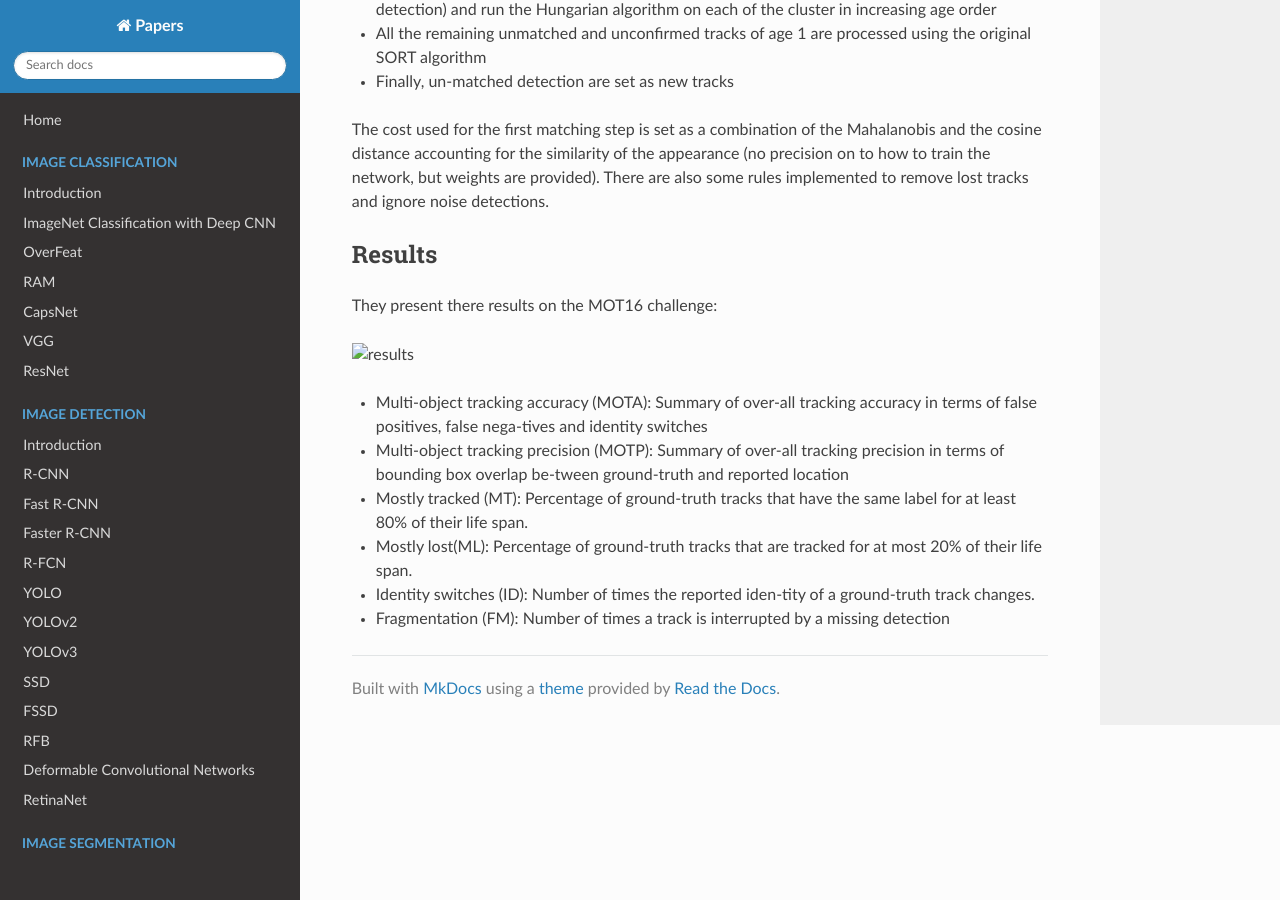
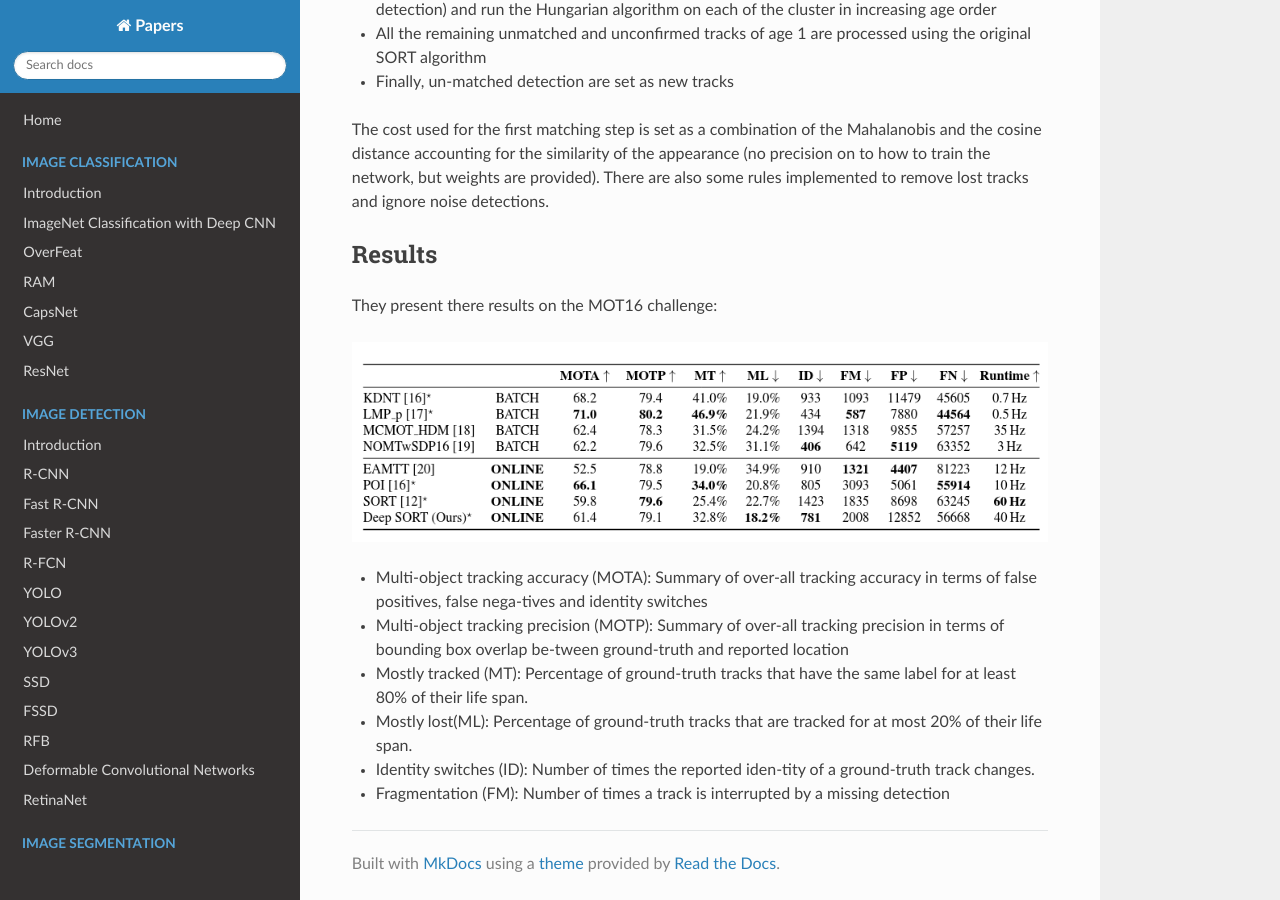
Before and after one commit to D3lt4lph4/papers, an MkDocs documentation site: the page built from docs/tracking/deepsort.md, in a window 1280 px wide and 900 px high, scrolled down 842 px. Built offline with MkDocs 1.6.1, drawn with Linux system fonts in a browser that asks for light colours; nearby versions of some CDN libraries; old or Windows-style settings are respelled for this version of MkDocs.

Commit message:
deepsort results

```diff
--- a/docs/tracking/deepsort.md
+++ b/docs/tracking/deepsort.md
@@ -33,7 +33,7 @@ There are also some rules implemented to remove lost tracks and ignore noise det
 
 They present there results on the MOT16 challenge:
 
-![results](  "results")
+![results]( https://github.com/D3lt4lph4/papers/blob/master/docs/images/tracking/deepsort/results.png "results")
 
 - Multi-object tracking accuracy (MOTA): Summary of over-all tracking accuracy in terms of false positives, false nega-tives and identity switches
 - Multi-object tracking precision (MOTP): Summary of over-all tracking precision in terms of bounding box overlap be-tween ground-truth and reported location
```
